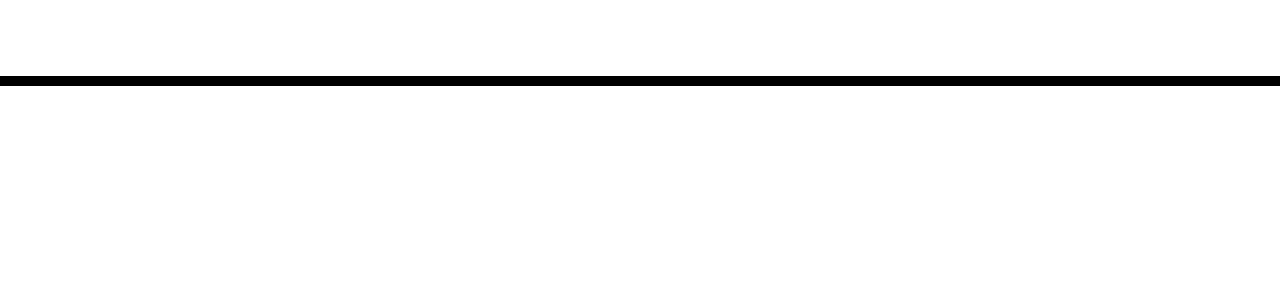
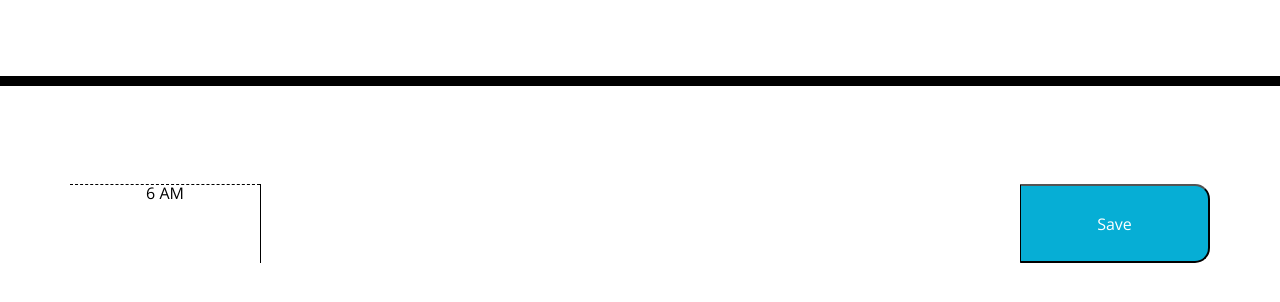
Before and after one commit to kait-kat/Busy-Body, a plain HTML site: page root/index.html in a window 1280 px wide. Shown: the part 182-484 px from the top of the page. Drawn offline with nearby package versions, Linux system fonts and the light colour scheme.

Commit message:
built first hour block in html

```diff
--- a/root/index.html
+++ b/root/index.html
@@ -19,7 +19,7 @@
       rel="stylesheet"
     />
     <link rel="stylesheet" href="style.css" />
-    <title>Work Day Scheduler</title>
+    <title>Busy Body</title>
   </head>
 
   <body>
@@ -29,9 +29,21 @@
       <p id="currentDay" class="lead"></p>
     </header>
     <div class="container">
-      <!-- Timeblocks go here -->
+        <div class="row">
+            <div class="col-md-12">
+                <div class="time-block">
+                    <div class="row">
+                        <div class="col-md-2 hour">6 AM</div>
+                        <textarea class="col-md-8 desciption"></textarea>
+                        <button class="col-md-2 saveBtn">Save</button>
+                        </div>
+
+                    </div>
+                </div>
+            </div>
+        </div>
     </div>
-
+    <script src="script.js"></script>
     <script src="https://cdnjs.cloudflare.com/ajax/libs/jquery/3.2.1/jquery.min.js"></script>
     <script src="https://cdnjs.cloudflare.com/ajax/libs/moment.js/2.24.0/moment.min.js"></script>
   </body>
```
